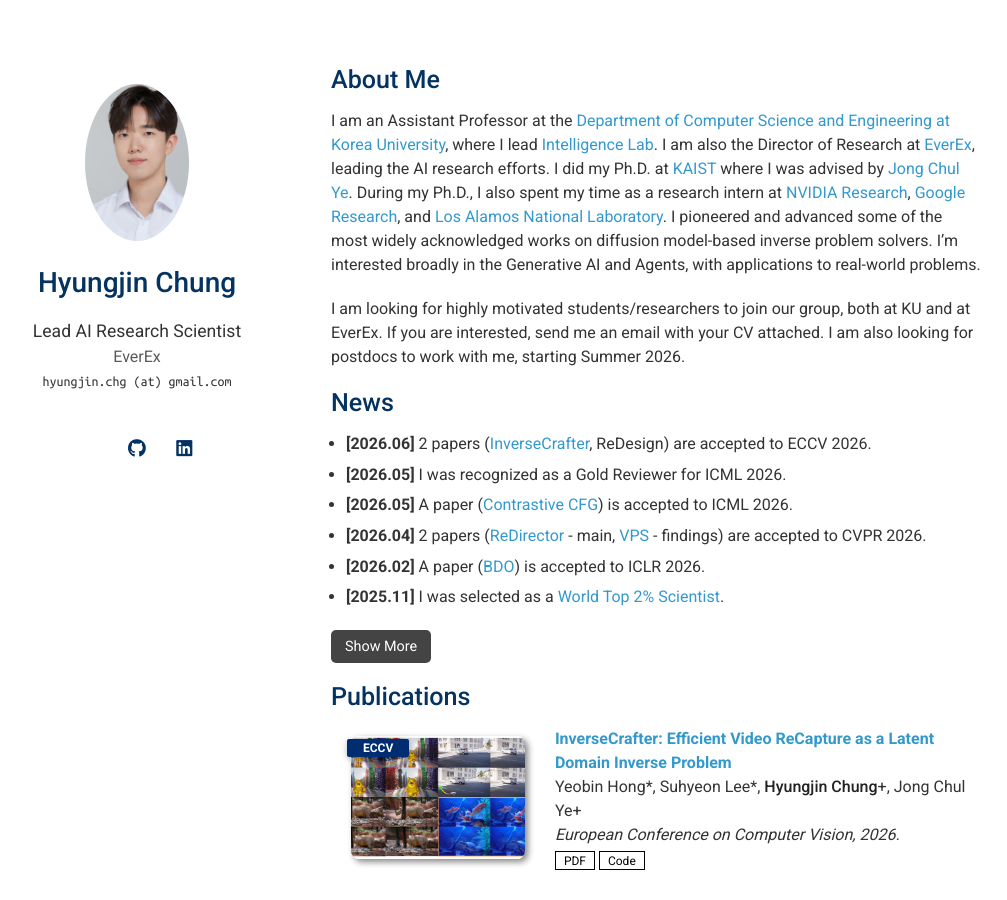
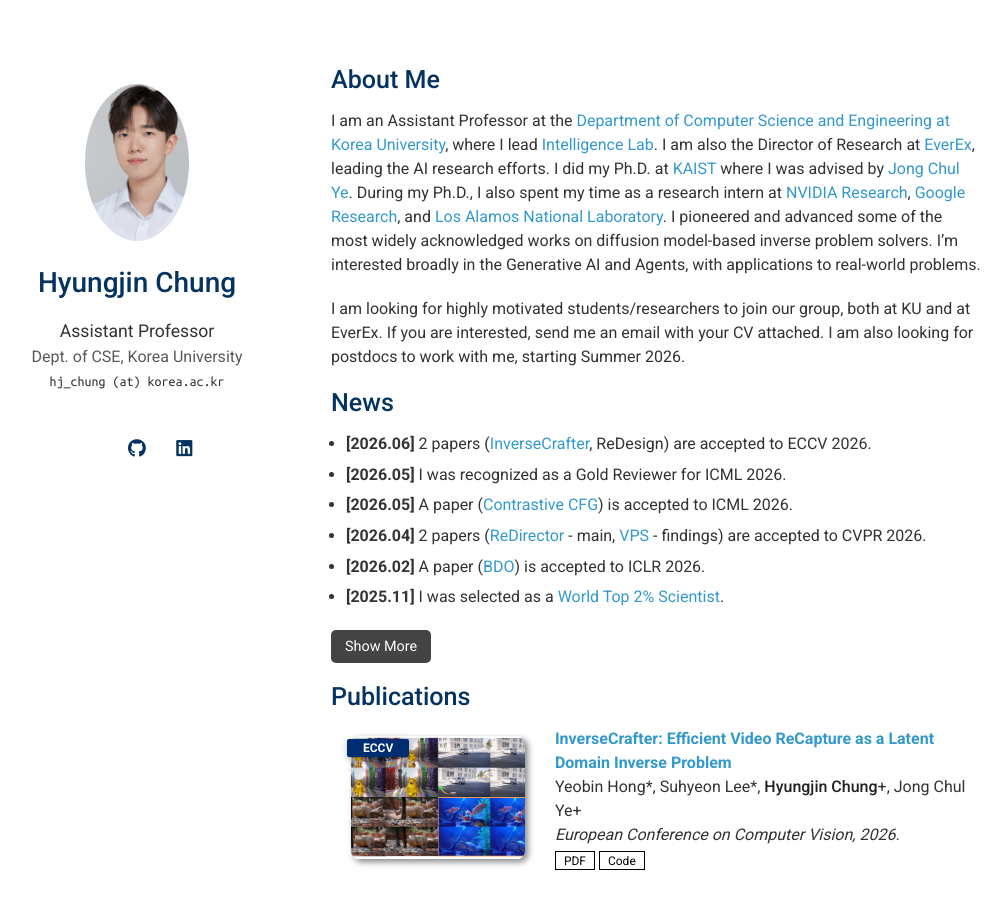
Before and after one commit to hyungjin-chung/hyungjin-chung.github.io, a Jekyll site: the page built from index.md, in a window 1280 px wide and 900 px high. Shown: the whole window, without its empty margins (139-1146 px from the left). Built offline with Jekyll 4.4.1, drawn with Linux system fonts in a browser that asks for light colours; a style sheet for code colours, icons or effects is not loaded.

Commit message:
identity

```diff
--- a/_config.yml
+++ b/_config.yml
@@ -1,8 +1,8 @@
 # Basic Information
 title: Hyungjin Chung
-position: Lead AI Research Scientist
-affiliation: EverEx
-email: hyungjin.chg (at) gmail.com
+position: Assistant Professor
+affiliation: Dept. of CSE, Korea University
+email: hj_chung (at) korea.ac.kr
 
 # Search Engine Optimization (SEO)
 # The following information is used to improve the website traffic from search engines, e.g., Google.
```
